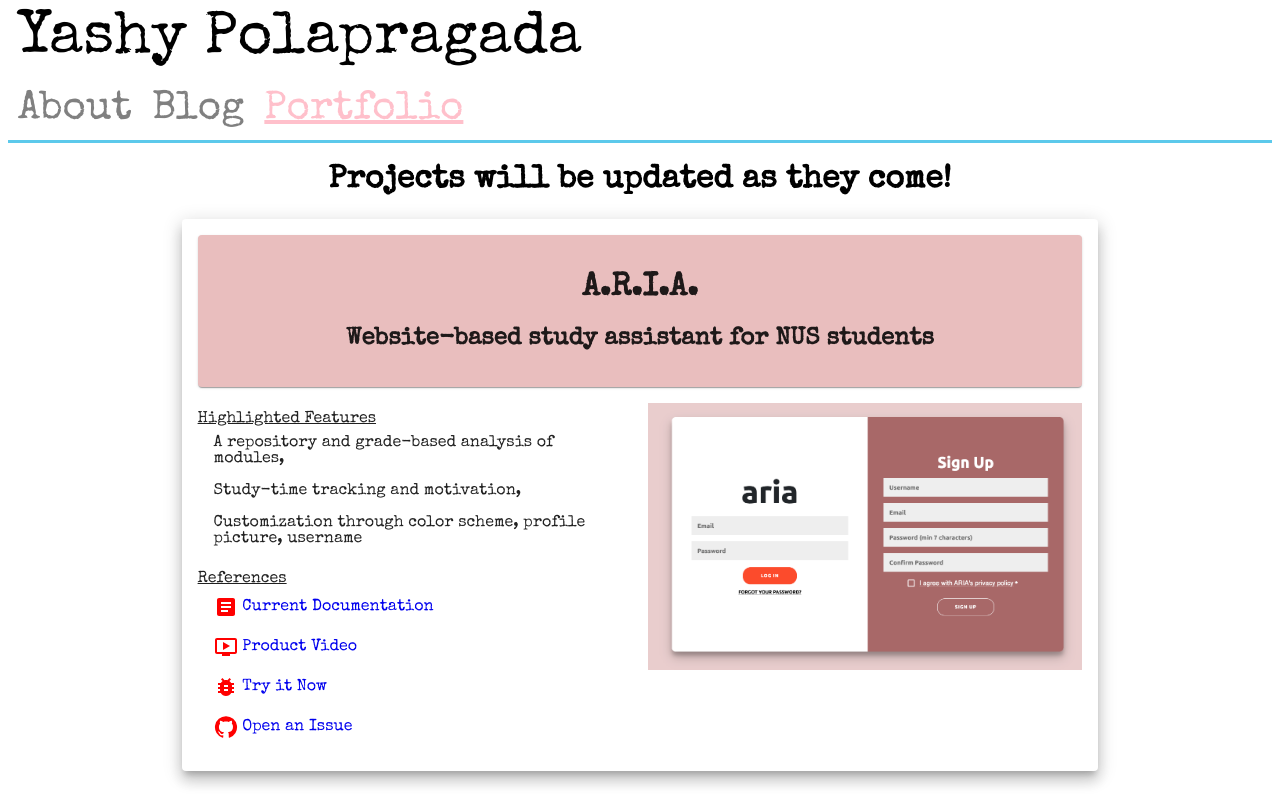
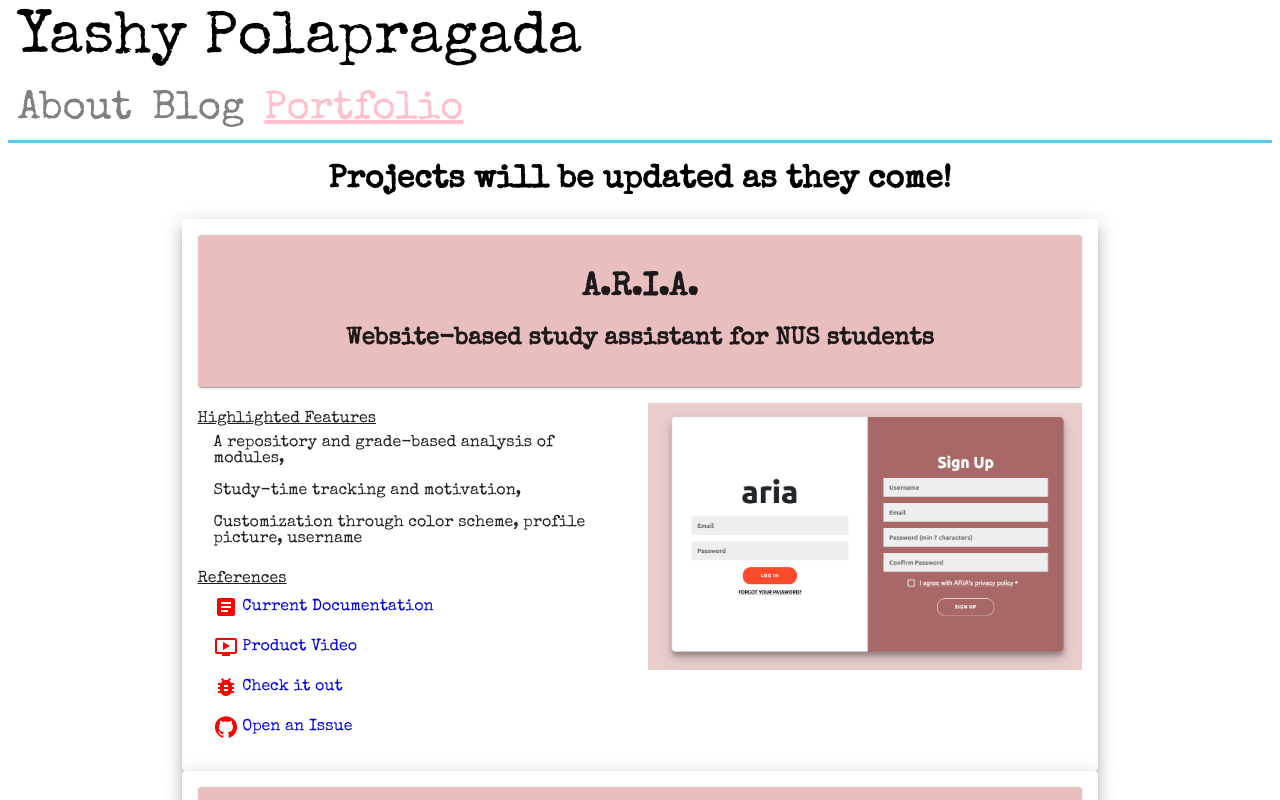
Before and after one commit to yashpola/yashpola, a React (Create React App) app in the folder yashy/: page /portfolio in a window 1280 px wide. Shown: the top 800 px of the page. Built offline with nearby package versions, Linux system fonts and the light colour scheme.

Commit message:
Updated Projects Page and Added WIP Batman review

```diff
--- a/yashy/src/Components/BlogPage/Posts/MoviePosts.jsx
+++ b/yashy/src/Components/BlogPage/Posts/MoviePosts.jsx
@@ -258,6 +258,19 @@
       "Lily Gladstone was considering a career change before being contacted by Martin Scorsese for the role of Mollie Burkhart",
     recommendations: "Oppenheimer, The Irishman, Memories of Murder",
   },
+  TheBatman: {
+    thumbnail:
+      "https://i.pinimg.com/736x/13/80/fc/1380fc624653283391862568097fb647.jpg",
+    clip: "https://youtu.be/761uRaAoW00?feature=shared",
+    name: "The Batman",
+    title:
+      "The Batman (2022) | Matt Reeves | Robert Pattinson, Paul Dano, Zoe Kravitz, Jeffrey Wright",
+    quote: "They think I'm hiding in the shadows, but I am the shadows.",
+    thoughts: "Coming soon!",
+    rating: "8/10",
+    trivia: "Coming soon!",
+    recommendations: "Se7en, Joker, Zodiac",
+  },
 };
 
 export default MoviePosts;
--- a/yashy/src/Components/PortfolioPage/PortfolioPage.jsx
+++ b/yashy/src/Components/PortfolioPage/PortfolioPage.jsx
@@ -1,6 +1,8 @@
 import { Grid } from "@mui/material";
-import ProjectCard from "./ProjectCard";
+import ProjectCardARIA from "./ProjectCardARIA";
+import ProjectCardFintech from "./ProjectCardFintech";
 import ariaScreenShot from "../WebsiteImages/aria.png";
+import fintechScreenshot from "../WebsiteImages/fintech.png";
 
 export default function PortfolioPage() {
   return (
@@ -8,7 +10,7 @@
       <h1>Projects will be updated as they come!</h1>
       <Grid container spacing={2}>
         <Grid item xs={12}>
-          <ProjectCard
+          <ProjectCardARIA
             numCards={2}
             projectTitle="A.R.I.A."
             projectSummary="Website-based study assistant for NUS students"
@@ -18,6 +20,13 @@
             projectIssues="https://github.com/yashpola/OrbitalARIA/issues"
             projectImg={ariaScreenShot}
           />
+          <ProjectCardFintech
+            numCards={2}
+            projectTitle="NUS Fintech HR System"
+            projectSummary="I designed the Tasks Module"
+            testLink="https://www.figma.com/file/lWujcFJxHM5bNvFg1zu8yr/ATLAS-23%2F24?type=design&node-id=7%3A3&mode=design&t=MxtbQc6sTSslPd8l-1"
+            projectImg={fintechScreenshot}
+          />
         </Grid>
       </Grid>
     </>
--- /dev/null
+++ b/yashy/src/Components/PortfolioPage/ProjectCardARIA.jsx
@@ -0,0 +1,92 @@
+import { Card, Paper, List, ListItem, Grid } from "@mui/material";
+import { Article, BugReport, OndemandVideo, GitHub } from "@mui/icons-material";
+
+export default function ProjectCard({
+  projectImg,
+  projectTitle,
+  projectSummary,
+  projectDemo,
+  testLink,
+  projectIssues,
+  currentDocumentation,
+}) {
+  return (
+    <Card
+      sx={{
+        width: "70%",
+        margin: "auto",
+        padding: 2,
+      }}
+      elevation={10}
+    >
+      <Paper
+        className="project-summary-card"
+        sx={{
+          textAlign: "center",
+          backgroundColor: "#E9BEBE",
+          padding: 2,
+          marginBottom: 2,
+        }}
+      >
+        <h1>{projectTitle}</h1>
+        <h2>{projectSummary}</h2>
+      </Paper>
+      <Grid container spacing={2}>
+        <Grid item xs={12} sm={6}>
+          <List>
+            <u>Highlighted Features</u>
+            <ListItem>
+              A repository and grade-based analysis of modules,
+            </ListItem>
+            <ListItem>Study-time tracking and motivation,</ListItem>
+            <ListItem>
+              Customization through color scheme, profile picture, username
+            </ListItem>
+          </List>
+          <List>
+            <u>References</u>
+            <ListItem>
+              <Article sx={{ color: "red" }} />
+              &nbsp;
+              <a href={currentDocumentation} title="ARIA's documentation">
+                Current Documentation
+              </a>
+            </ListItem>
+            <ListItem>
+              <OndemandVideo sx={{ color: "red" }} />
+              &nbsp;
+              <a href={projectDemo} title="ARIA's Demo Video">
+                Product Video
+              </a>
+            </ListItem>
+            <ListItem>
+              <BugReport sx={{ color: "red" }} />
+              &nbsp;
+              <a href={testLink} title="Try out ARIA">
+                Check it out
+              </a>
+            </ListItem>
+            <ListItem>
+              <GitHub sx={{ color: "red" }} />
+              &nbsp;
+              <a href={projectIssues} title="Feedback on ARIA">
+                Open an Issue
+              </a>
+            </ListItem>
+          </List>
+        </Grid>
+        <Grid item xs={12} sm={6}>
+          <img
+            id="projectImg"
+            src={projectImg}
+            alt="ariaSnapshot"
+            style={{
+              width: "100%",
+              height: "auto",
+            }}
+          />
+        </Grid>
+      </Grid>
+    </Card>
+  );
+}
--- a/yashy/src/Components/PortfolioPage/ProjectCard.jsx
+++ b/yashy/src/Components/PortfolioPage/ProjectCardFintech.jsx
@@ -35,42 +35,19 @@
         <Grid item xs={12} sm={6}>
           <List>
             <u>Highlighted Features</u>
+            <ListItem>Both member and admin-only views,</ListItem>
             <ListItem>
-              A repository and grade-based analysis of modules,
+              Static clicking and Dynamic drag-and-drop versions,
             </ListItem>
-            <ListItem>Study-time tracking and motivation,</ListItem>
-            <ListItem>
-              Customization through color scheme, profile picture, username
-            </ListItem>
+            <ListItem>Mobile-view designed as well</ListItem>
           </List>
           <List>
             <u>References</u>
             <ListItem>
-              <Article sx={{ color: "red" }} />
-              &nbsp;
-              <a href={currentDocumentation} title="ARIA's documentation">
-                Current Documentation
-              </a>
-            </ListItem>
-            <ListItem>
-              <OndemandVideo sx={{ color: "red" }} />
-              &nbsp;
-              <a href={projectDemo} title="ARIA's Demo Video">
-                Product Video
-              </a>
-            </ListItem>
-            <ListItem>
               <BugReport sx={{ color: "red" }} />
               &nbsp;
               <a href={testLink} title="Try out ARIA">
-                Try it Now
-              </a>
-            </ListItem>
-            <ListItem>
-              <GitHub sx={{ color: "red" }} />
-              &nbsp;
-              <a href={projectIssues} title="Feedback on ARIA">
-                Open an Issue
+                Check it out
               </a>
             </ListItem>
           </List>
```
Also changed, not shown: yashy/src/Components/WebsiteImages/fintech.png (added).
